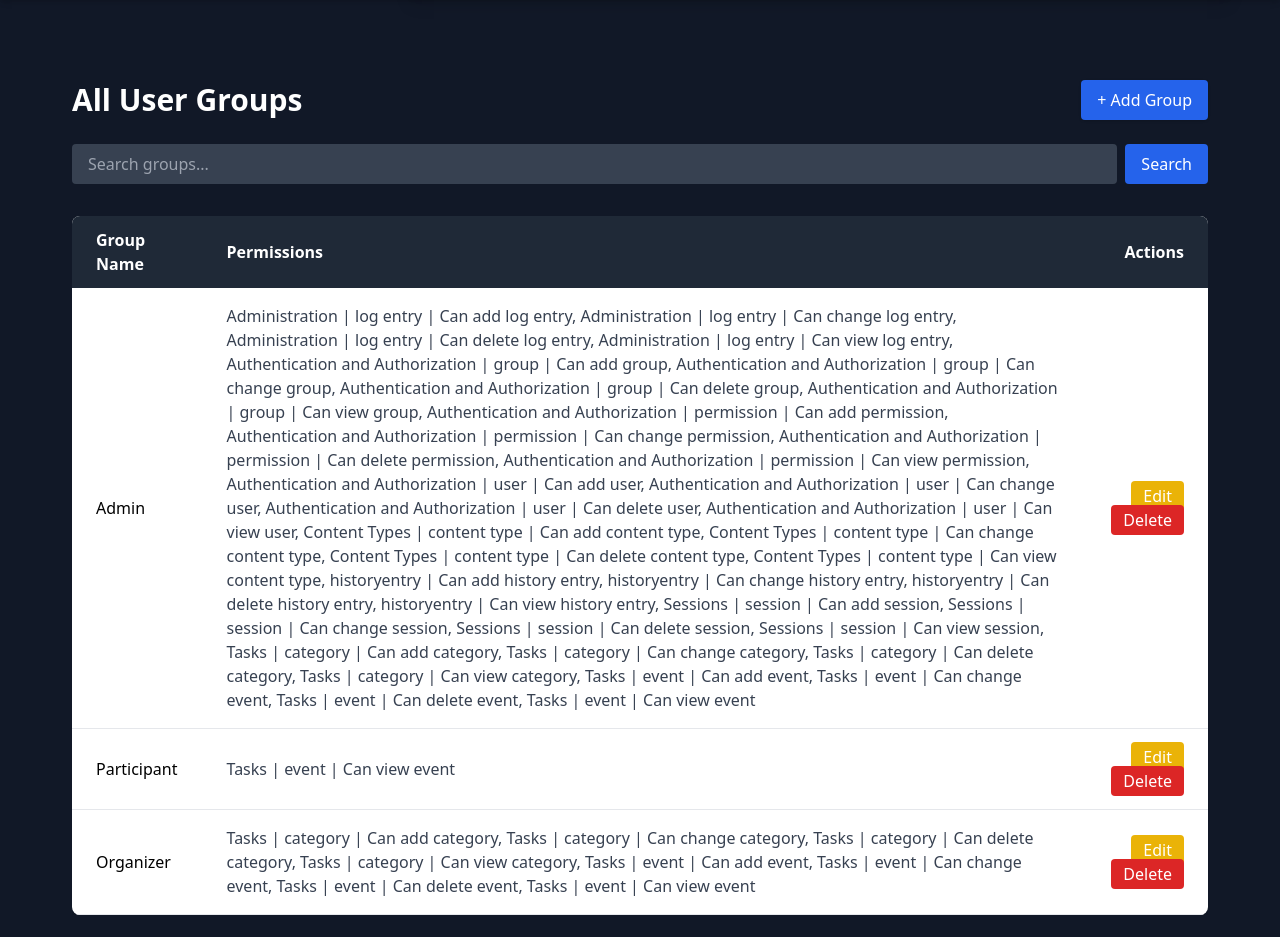
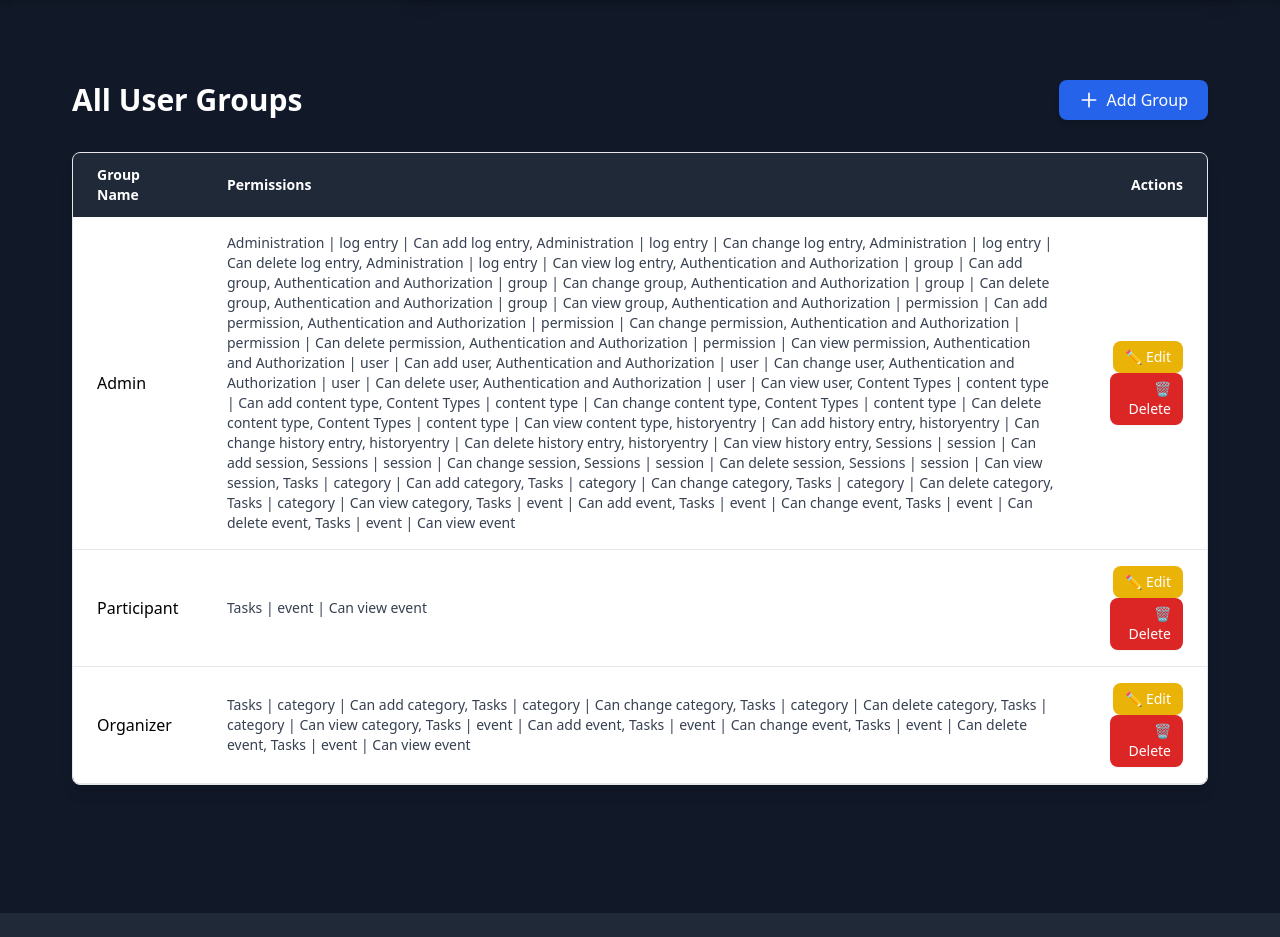
Before and after one commit to yaassinrahmanfarhan/EVENT-MANAGEMENT, a Django app: page /groups/ in a window 1280 px wide. Shown: the part 64-1001 px from the top of the page. Run offline with Django 5.2, Linux system fonts and the light colour scheme; a user stored in the database is signed in; some libraries are stand-ins or nearby versions.

Commit message:
Modifying Group creating,update interface and their function

```diff
--- a/tasks/templates/admin/group_list.html
+++ b/tasks/templates/admin/group_list.html
@@ -2,61 +2,62 @@
 {% block title %}Groups{% endblock title %}
 {% block tasks %}
 <section class="py-12 px-6 max-w-7xl mx-auto">
-    <div class="flex justify-between items-center mb-6">
+    <!-- Header -->
+    <div class="flex justify-between items-center mb-8">
         <h1 class="text-3xl font-bold text-white">All User Groups</h1>
         <a href="{% url 'group_create' %}"
-           class="bg-blue-600 hover:bg-blue-700 text-white px-4 py-2 rounded shadow">
-           + Add Group
+           class="flex items-center gap-2 bg-blue-600 hover:bg-blue-700 text-white px-5 py-2 rounded-lg shadow-md transition">
+            <svg xmlns="http://www.w3.org/2000/svg" class="h-5 w-5" fill="none"
+                 viewBox="0 0 24 24" stroke="currentColor">
+                <path stroke-linecap="round" stroke-linejoin="round" stroke-width="2"
+                      d="M12 4v16m8-8H4"/>
+            </svg>
+            Add Group
         </a>
     </div>
 
-    <!-- Search -->
-    <form method="get" action="" class="mb-8 flex gap-2">
-        <input type="text" name="q" placeholder="Search groups..."
-               value="{{ request.GET.q }}"
-               class="px-4 py-2 rounded bg-gray-700 text-white w-full focus:outline-none focus:ring-2 focus:ring-blue-500">
-        <button type="submit"
-                class="px-4 py-2 bg-blue-600 text-white rounded hover:bg-blue-700">
-            Search
-        </button>
-    </form>
-
     <!-- Groups Table -->
-    <div class="overflow-x-auto">
-        <table class="min-w-full bg-white rounded-lg shadow-lg overflow-hidden">
+    <div class="overflow-x-auto rounded-lg shadow-lg border border-gray-200 text-black">
+        <table class="min-w-full bg-white">
             <thead class="bg-gray-800 text-white">
                 <tr>
-                    <th class="px-6 py-3 text-left">Group Name</th>
-                    <th class="px-6 py-3 text-left">Permissions</th>
-                    <th class="px-6 py-3 text-right">Actions</th>
+                    <th class="px-6 py-3 text-left text-sm font-semibold">Group Name</th>
+                    <th class="px-6 py-3 text-left text-sm font-semibold">Permissions</th>
+                    <th class="px-6 py-3 text-right text-sm font-semibold">Actions</th>
                 </tr>
             </thead>
             <tbody>
                 {% for group in groups %}
-                <tr class="border-b hover:bg-gray-100 text-black">
-                    <td class="px-6 py-4">{{ group.name }}</td>
-                    <td class="px-6 py-4 text-gray-700">
+                <tr class="border-b hover:bg-gray-50 transition">
+                    <!-- Group Name -->
+                    <td class="px-6 py-4 font-medium">{{ group.name }}</td>
+
+                    <!-- Permissions -->
+                    <td class="px-6 py-4 text-gray-700 text-sm">
                         {% if group.permissions.all %}
                             {{ group.permissions.all|join:", " }}
                         {% else %}
-                            <span class="text-gray-500">No permissions assigned</span>
+                            <span class="text-gray-400 italic">No permissions assigned</span>
                         {% endif %}
                     </td>
-                    <td class="px-6 py-4 text-right">
+
+                    <!-- Actions -->
+                    <td class="px-6 py-4 text-right space-x-2">
                         <a href="{% url 'group_update' group.id %}"
-                           class="bg-yellow-500 hover:bg-yellow-600 text-white px-3 py-1 rounded">
-                           Edit
+                           class="inline-flex items-center gap-1 bg-yellow-500 hover:bg-yellow-600 text-white px-3 py-1.5 rounded-lg shadow-sm text-sm transition">
+                            ✏️ Edit
                         </a>
                         <a href="{% url 'group_delete' group.id %}"
-                           class="bg-red-600 hover:bg-red-700 text-white px-3 py-1 rounded">
-                           Delete
+                           class="inline-flex items-center gap-1 bg-red-600 hover:bg-red-700 text-white px-3 py-1.5 rounded-lg shadow-sm text-sm transition"
+                           onclick="return confirm('Are you sure you want to delete this group?');">
+                            🗑 Delete
                         </a>
                     </td>
                 </tr>
                 {% empty %}
                 <tr>
-                    <td colspan="3" class="px-6 py-4 text-center text-gray-500">
-                        No groups found.
+                    <td colspan="3" class="px-6 py-6 text-center text-gray-500 text-sm">
+                        No groups found. Click <a href="{% url 'group_create' %}" class="text-blue-600 hover:underline">here</a> to create one.
                     </td>
                 </tr>
                 {% endfor %}
--- a/tasks/views.py
+++ b/tasks/views.py
@@ -530,8 +530,10 @@ def group_create(request):
     if request.method == 'POST':
         form = GroupForm(request.POST)
         if form.is_valid():
-            form.save()
-            messages.success(request, "Group created successfully.")
+            group = form.save(commit=False)
+            group.save()
+            form.save_m2m()  # Saves the permissions relation
+            messages.success(request, "Group created successfully with permissions.")
             return redirect('group_list')
     else:
         form = GroupForm()
```
Also changed, not shown: tasks/forms.py (+9 -2 lines), tasks/templates/admin/group_form.html (+35 -9 lines), db.sqlite3.
